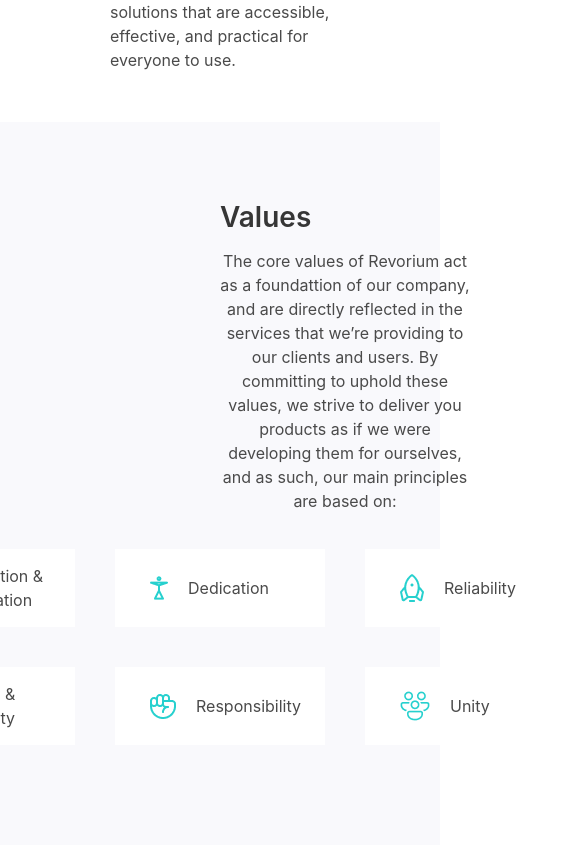
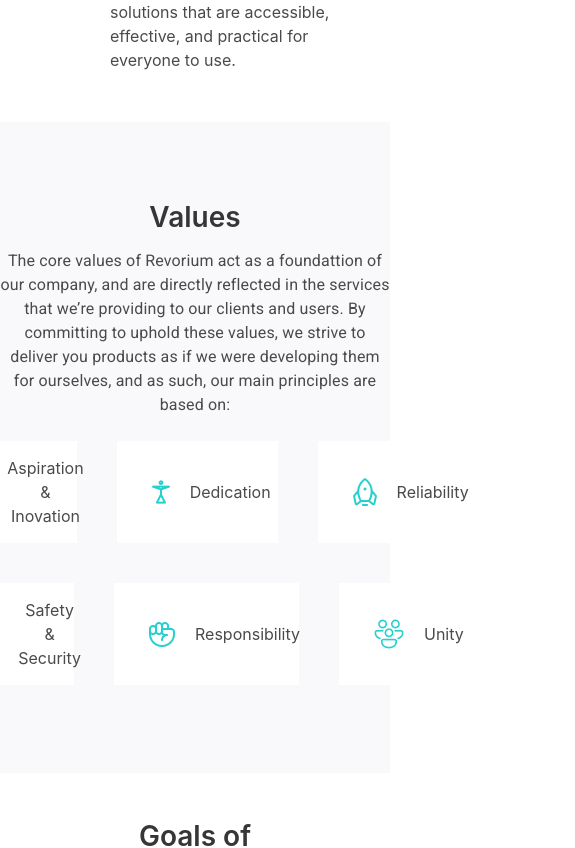
Before and after one commit to zeedtanue/revorium-website, a Next.js app: page /company in a window 390 px wide. Shown: the part 985-1833 px from the top of the page, 575 px wide, since content can reach past the window. Built offline with nearby package versions, Linux system fonts and the light colour scheme.

Commit message:
responsive

```diff
--- a/components/NavBar.js
+++ b/components/NavBar.js
@@ -9,13 +9,14 @@ const NavBar = () => {
         <div style={{ minHeight:70, display:'flex' }}>
             <nav className="container navbar is-tranparent is-bold">
                 <div className="container">
-                    <Link passHref href={"/"}>
                 <div className="navbar-brand">
+                <Link passHref href={"/"}>
 
                     <a className="navbar-item is-size-2 has-text-weight-bold" href="../">
                     <img style={{ minHeight:50,  maxWidth:200 }} src="/logoBig.png" alt="Bulma: a modern CSS framework based on Flexbox" width="268" height="100"/>
 
                     </a>
+                    </Link>
                     <div className="navbar-burger burger" data-target="navbarExampleTransparentExample">
                       <a onClick={() => {
                         setisActive(!isActive);
@@ -27,24 +28,24 @@ const NavBar = () => {
 
                     </div>
                 </div>
-                </Link>
+
                 <div id="navbarExampleTransparentExample" className={`navbar-menu ${isActive ? "is-active" : ""}`}>
                   <div className="navbar-end">
                     <Link passHref href={'/'}>
-                        <a style={{ fontSize:14, font: 'Nunito' }} className='navbar-item'>
+                        <a onClick={()=>setisActive(false)} style={{ fontSize:14, font: 'Nunito' }} className='navbar-item'>
                             HOME
                         </a>
                     </Link>
                     <div className="navbar-item has-dropdown is-hoverable">
                       <Link passHref href={'/service'}>
 
-                        <a  style={{ fontSize:14, font: 'Nunito' }} className="navbar-link">
+                        <a onClick={()=>setisActive(false)}  style={{ fontSize:14, font: 'Nunito' }} className="navbar-link">
                           SERVICE
                         </a>
                         </Link>
                       <div className="navbar-dropdown">
                       <Link passHref href={'/service'}>
-                          <a style={{ fontSize:14, font: 'Nunito' }} className="navbar-item">
+                          <a  onClick={()=>setisActive(false)}  style={{ fontSize:14, font: 'Nunito' }} className="navbar-item">
                             Software Development
                           </a>
                         </Link>
@@ -52,14 +53,14 @@ const NavBar = () => {
                     </div>
                     <div className="navbar-item has-dropdown is-hoverable">
                       <Link passHref href={'/our-products'}>
-                        <a style={{ fontSize:14, font: 'Nunito' }} className="navbar-link" href="https://bulma.io/documentation/overview/start/">
+                        <a onClick={()=>setisActive(false)}  style={{ fontSize:14, font: 'Nunito' }} className="navbar-link" href="https://bulma.io/documentation/overview/start/">
                           OUR PRODUCTS
                         </a>
                       </Link>
 
                       <div className="navbar-dropdown">
                         <Link passHref href={'/our-products'}>
-                          <a style={{ fontSize:14, font: 'Nunito' }} className="navbar-item">
+                          <a  onClick={()=>setisActive(false)}  style={{ fontSize:14, font: 'Nunito' }} className="navbar-item">
                             Fair Ride
                           </a>
                         </Link>
@@ -68,17 +69,17 @@ const NavBar = () => {
                         </div>
                     </div>
                     <Link passHref href={'/blog'}>
-                        <a style={{ fontSize:14, font: 'Nunito' }} className='navbar-item'>
+                        <a onClick={()=>setisActive(false)}  style={{ fontSize:14, font: 'Nunito' }} className='navbar-item'>
                             BLOG
                         </a>
                     </Link>
 
                     <Link passHref href={'/company'}>
-                        <a style={{ fontSize:14, font: 'Nunito' }}  className='navbar-item'>
+                        <a onClick={()=>setisActive(false)}  style={{ fontSize:14, font: 'Nunito' }}  className='navbar-item'>
                             COMPANY
                         </a>
                     </Link><Link passHref href={'/contact-us'}>
-                        <a style={{ fontSize:14, font: 'Nunito' }} className='navbar-item'>
+                        <a onClick={()=>setisActive(false)}  style={{ fontSize:14, font: 'Nunito' }} className='navbar-item'>
                             CONTACT US
                         </a>
                     </Link>
--- a/package.json
+++ b/package.json
@@ -15,6 +15,7 @@
     "@material-ui/styles": "^4.11.4",
     "@mui/icons-material": "^5.4.4",
     "@mui/material": "^5.4.4",
+    "axios": "^0.26.0",
     "bulma": "^0.9.3",
     "next": "12.1.0",
     "react": "17.0.2",
@@ -22,6 +23,7 @@
     "styled-components": "^5.3.3"
   },
   "devDependencies": {
+    "babel-plugin-styled-components": "^2.0.6",
     "eslint": "8.10.0",
     "eslint-config-next": "12.1.0"
   }
--- a/pages/_document.jsx
+++ b/pages/_document.jsx
@@ -1,6 +1,7 @@
 import React from 'react'
 import Document, { Html, Head, Main, NextScript } from 'next/document'
 import { ServerStyleSheets } from '@material-ui/styles'
+import { ServerStyleSheet } from 'styled-components'
 import { createMuiTheme, responsiveFontSizes } from '@material-ui/core/styles'
 
 const theme = responsiveFontSizes(createMuiTheme())
@@ -51,6 +52,7 @@ class MyDocument extends Document {
 
 MyDocument.getInitialProps = async ctx => {
   // Render app and page and get the context of the page with collected side effects.
+  const styledComponentSheets = new ServerStyleSheet()
   const sheets = new ServerStyleSheets()
   const originalRenderPage = ctx.renderPage
 
@@ -68,6 +70,7 @@ MyDocument.getInitialProps = async ctx => {
       <React.Fragment key="styles">
         {initialProps.styles}
         {sheets.getStyleElement()}
+        {styledComponentSheets.getStyleElement()}
       </React.Fragment>
     ]
   }
--- a/pages/company/index.js
+++ b/pages/company/index.js
@@ -1,4 +1,4 @@
-import { Card } from '@material-ui/core'
+import { Card, Typography } from '@material-ui/core'
 import Head from 'next/head'
 import Image from 'next/image'
 import { useState } from 'react'
@@ -106,38 +106,40 @@ The constant evolution of our society and innovative implementation of tools we
           {/* <p>
           The core values of Revorium act as a foundattion of our company, and are directly reflected in the services that we’re providing to our clients and users. By committing to uphold these values, we strive to deliver you products as if we were developing them for ourselves, and as such, our main principles are based on:
           </p> */}
-          <p className={classes.valuePara}>The core values of Revorium act as a foundattion of our company, and are directly reflected in the services that we’re providing to our clients and users. By committing to uphold these values, we strive to deliver you products as if we were developing them for ourselves, and as such, our main principles are based on:</p>
+          <Typography className={classes.valuePara}>The core values of Revorium act as a foundattion of our company, and are directly reflected in the services that we’re providing to our clients and users. By committing to uphold these values, we strive to deliver you products as if we were developing them for ourselves, and as such, our main principles are based on:</Typography>
         <div style={{ paddingBottom: 80}} >
-          <div className={classes.valueContainerRow}>
-            <div className={classes.valueBox}>
+          <div className={`columns ${classes.valueContainerRow}`}>
+            <div className={`column ${classes.valueBox}`}>
               <img className={classes.valueImg} src='/light-vector.png' />
               <p>Aspiration & <br/> Inovation</p>
-            </div>
+             </div>
 
-            <div className={classes.valueBox}>
+             <div className={`column ${classes.valueBox}`}>
+
             <img className={classes.valueImg} src='/dedication-vector.png' />
             <p>Dedication</p>
             </div>
 
-            <div className={classes.valueBox}>
+            <div className={`column ${classes.valueBox}`}>
+
             <img className={classes.valueImg} src='/reliability-vector.png' />
             <p>Reliability </p>
             </div>
 
           </div>
 
-          <div className={classes.valueContainerRow}>
-            <div className={classes.valueBox}>
+          <div className={`columns ${classes.valueContainerRow}`}>
+          <div className={`column ${classes.valueBox}`}>
             <img className={classes.valueImg} src='/security-vector.png' />
             <p>Safety & <br/> Security</p>
             </div>
 
-            <div className={classes.valueBox}>
+            <div className={`column ${classes.valueBox}`}>
             <img className={classes.valueImg} src='/responsibility.png' />
             <p>Responsibility</p>
             </div>
 
-            <div className={classes.valueBox}>
+            <div className={`column ${classes.valueBox}`}>
             <img className={classes.valueImg} src='/unity-vector.png' />
             <p>Unity</p>
             </div>
--- a/pages/service/index.js
+++ b/pages/service/index.js
@@ -5,6 +5,7 @@ import Typography from '@material-ui/core/Typography'
 import Head from 'next/head'
 import UpcomingProjectsCarousel from '../../components/UpcomingProjectsCarousel'
 import useStyles from '../../styles/Service.Styles'
+import Link from 'next/link'
 
 const getStarted = [
   {
@@ -120,10 +121,12 @@ const Service = () => {
                 <Typography variant='p' component='div'>
                 Thinking insights, verified driven research, and metrics data help make decisions!
                 </Typography>
-                <Button className='mt-4' color='white'
+                <Link passHref href='/contact-us'>
+                  <Button  className='mt-4' color='white'
                     backgroundColor="#020283">
                     Contact Us
                     </Button>
+                </Link>
               </div>
 
             </div>
--- a/styles/Home.Styles.js
+++ b/styles/Home.Styles.js
@@ -9,10 +9,12 @@ export default makeStyles(({ breakpoints }) => ({
       borderWidth: 1,
     },
     card: {
-        minWidth:250,
-        minHeight: 400
+        minWidth:220,
+
     },
     cardImage: {
+        height: 50,
+        width: 50,
         paddingLeft: 20,
         paddingTop:20,
         margin: 20
--- a/styles/OurCompany.Styles.js
+++ b/styles/OurCompany.Styles.js
@@ -45,22 +45,22 @@ export default makeStyles(({ breakpoints }) => ({
         maxWidth: 500
     },
     valuesContainer:{
+        display: 'flex',
+        flexDirection: 'column',
         backgroundColor: '#F9F9FC',
         minHeight: 90,
         paddingTop: 80,
-        paddingLeft:220,
-        paddingRight:220,
-        justifyContent:'center'
 
     },
     valuePara: {
         display: 'flex',
         minWidth: 250,
+        maxWidth:750,
+        alignSelf: 'center',
         justifyContent:'center'
     },
     valueContainerRow: {
         display: 'flex',
-        flexDirection: 'row',
         justifyContent: 'center'
 
 
@@ -74,7 +74,7 @@ export default makeStyles(({ breakpoints }) => ({
         paddingLeft: 25,
         paddingBottom: 15,
         background: 'white',
-        minWidth: 210,
+        maxWidth: 200
     },
     valueImg: {
         paddingLeft: 10,
```
Also changed, not shown: pages/blog/index.js (+13 -2 lines), pages/index.js (+19 -14 lines), pages/our-products/index.js (+7 -7 lines), .babelrc (added), public/ai-vector.png (added), 1 other file (tests, documents, lock files or other folders).
